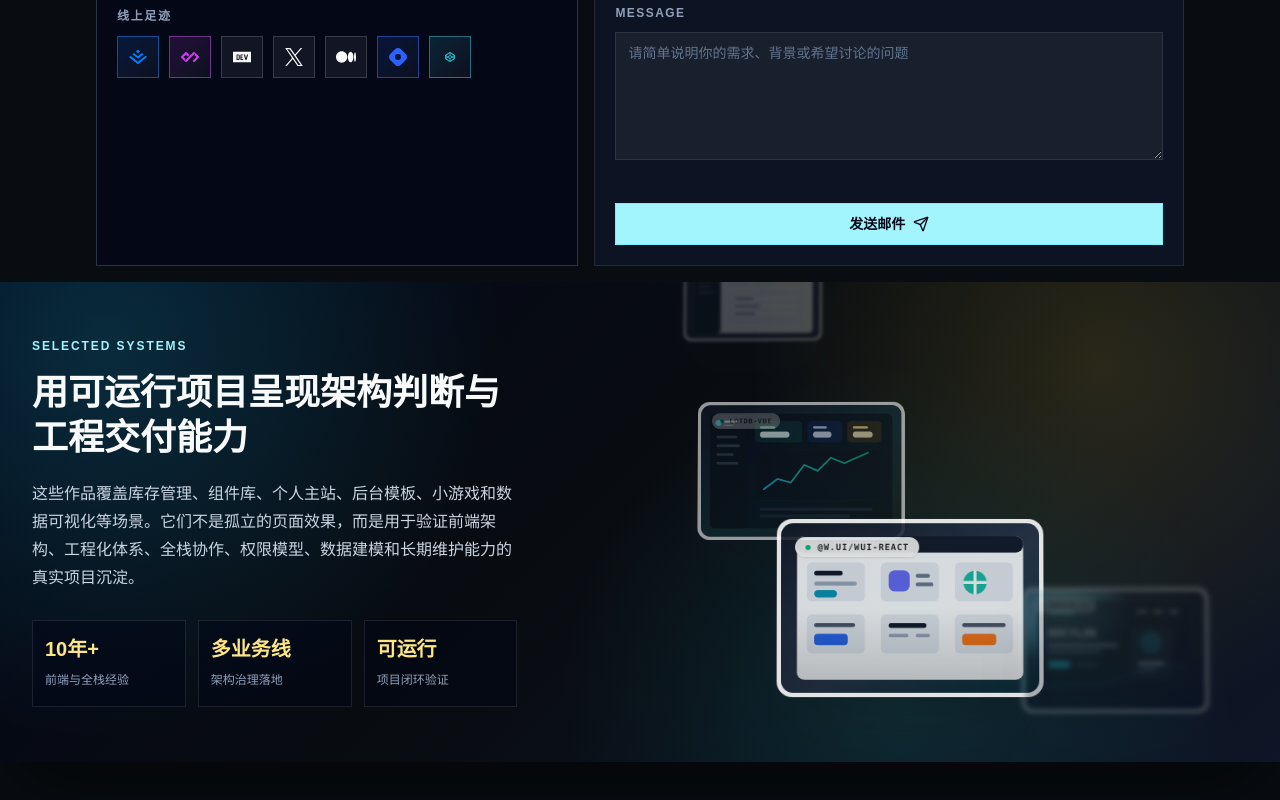
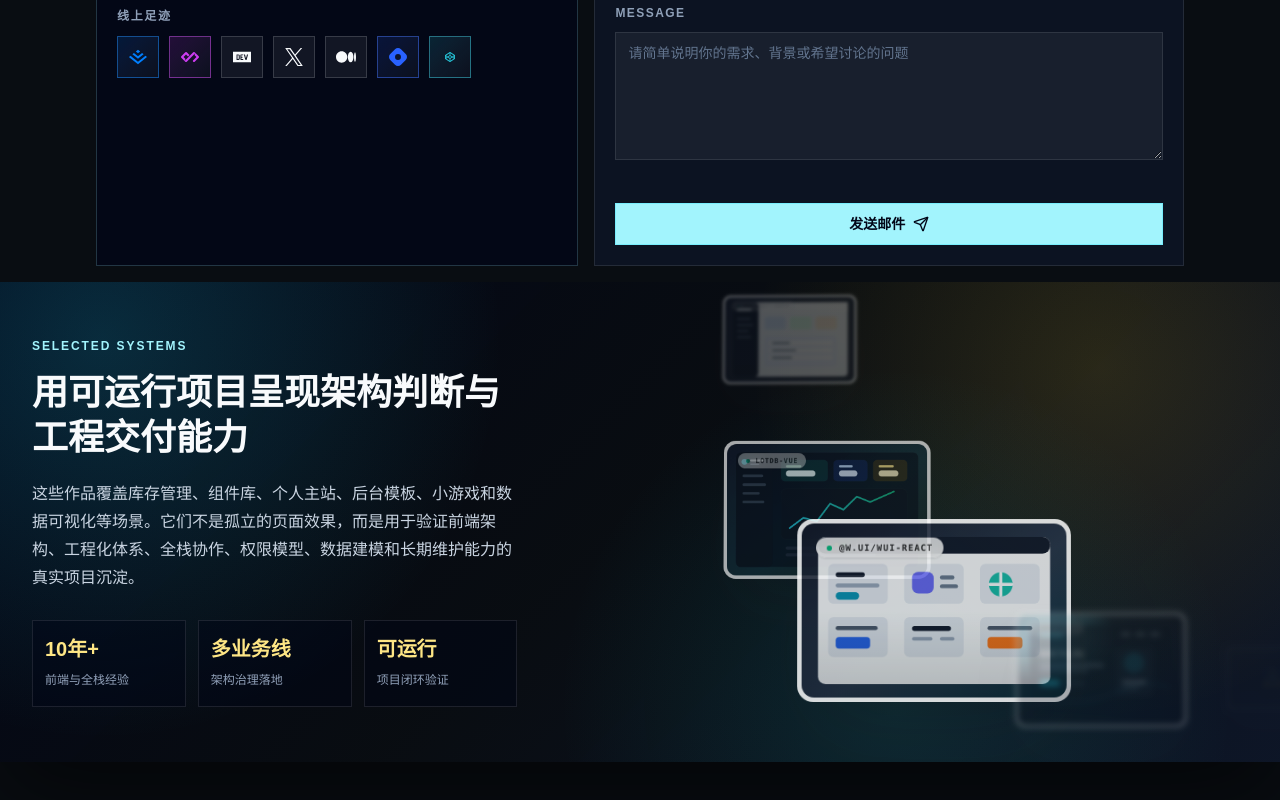
Before and after one commit to wkylin/personal-site, a React (Vite) app: page / in a window 1280 px wide. Shown: the part 5304-6104 px from the top of the page. Built offline with nearby package versions, Linux system fonts and the light colour scheme.

Commit message:
perf: taste skill

```diff
--- a/src/components/TasteSkillTrueMatrixStream.tsx
+++ b/src/components/TasteSkillTrueMatrixStream.tsx
@@ -19,6 +19,7 @@ type MatrixStreamPath = {
   scale: number[];
   rotateX: number[];
   rotateY: number[];
+  rotateZ: number[];
   opacity: number[];
   zIndex: number[];
   blur: number[];
@@ -60,17 +61,22 @@ export type TasteSkillTrueMatrixStreamProps = {
 
 // 每张卡都走同一条轨迹：上方进入 -> 下落居中 -> 横向移出 -> 上方重置
 const DEFAULT_CARD_PATH: MatrixStreamPath = {
-  x: ['-62%', '-62%', '-57%', '-43%', '-26%', '4%', '44%', '102%', '206%', '-62%'],
-  y: ['-265%', '-225%', '-162%', '-78%', '-12%', '30%', '42%', '70%', '86%', '-265%'],
-  z: [-1020, -860, -430, -160, -10, 120, -180, -520, -920, -1020],
-  scale: [0.3, 0.34, 0.44, 0.6, 0.74, 0.84, 0.76, 0.62, 0.4, 0.3],
-  rotateX: [4.0, 3.7, 3.1, 2.6, 2.2, 2.0, 2.2, 2.7, 3.5, 4.0],
-  rotateY: [-3.0, -2.7, -2.0, -1.2, -0.3, 0.2, 0.8, 1.6, 2.6, -3.0],
-  opacity: [0, 0, 0.18, 0.42, 0.66, 0.88, 0.42, 0.16, 0, 0],
-  zIndex: [12, 12, 16, 30, 50, 64, 8, 4, 2, 2],
-  blur: [10, 8, 5, 2, 0, 0, 2, 6, 10, 10],
-  times: [0, 0.09, 0.2, 0.33, 0.46, 0.58, 0.68, 0.79, 0.92, 1],
+  x: ['-76%', '-68%', '-54%', '-36%', '-16%', '6%', '34%', '78%', '136%', '202%', '-76%'],
+  y: ['-255%', '-212%', '-150%', '-72%', '-6%', '30%', '50%', '72%', '88%', '96%', '-255%'],
+  z: [-1180, -980, -620, -260, -40, 170, -120, -480, -840, -1120, -1180],
+  scale: [0.26, 0.32, 0.43, 0.58, 0.74, 0.88, 0.78, 0.62, 0.46, 0.3, 0.26],
+  rotateX: [5.4, 4.8, 3.8, 2.8, 2.1, 1.4, 2.0, 2.9, 4.0, 5.0, 5.4],
+  rotateY: [-4.4, -3.7, -2.5, -1.2, -0.2, 0.4, 1.1, 2.4, 3.8, 4.8, -4.4],
+  rotateZ: [-2.8, -2.2, -1.5, -0.8, -0.2, 0.3, 0.9, 1.8, 2.6, 3.2, -2.8],
+  opacity: [0, 0.05, 0.18, 0.42, 0.7, 0.92, 0.46, 0.2, 0.06, 0, 0],
+  zIndex: [6, 8, 14, 28, 50, 72, 12, 6, 4, 2, 2],
+  blur: [12, 9, 5, 2, 0, 0, 2, 6, 9, 12, 12],
+  times: [0, 0.08, 0.18, 0.31, 0.44, 0.56, 0.66, 0.76, 0.88, 0.96, 1],
 };
+
+const OVERLAY_OPACITY_PATH = [0, 0, 0.08, 0.2, 0.42, 0.76, 0.52, 0.28, 0.08, 0, 0];
+const BADGE_OPACITY_PATH = [0, 0, 0.12, 0.28, 0.58, 1, 0.66, 0.32, 0.08, 0, 0];
+const BADGE_Y_PATH = [-12, -12, -9, -6, -2, 0, -2, -5, -9, -12, -12];
 
 const DEFAULT_IMAGES: MatrixStreamImage[] = [
   { src: "/images/projects/lotdb-vue.svg", alt: "lotdb-vue 库存管理系统效果图", label: "lotdb-vue" },
@@ -110,6 +116,12 @@ const reversePercent = (value: string) => {
   return `${Number(match[1]) * -1}%`;
 };
 
+const offsetPercent = (value: string, offset: number) => {
+  const match = value.match(/^(-?\d+(?:\.\d+)?)%$/);
+  if (!match) return value;
+  return `${Number(match[1]) + offset}%`;
+};
+
 const normalizeImage = (image: MatrixStreamImage, index: number) => {
   if (typeof image === 'string') {
     return {
@@ -137,6 +149,19 @@ const makePath = (direction: MatrixStreamDirection, path?: Partial<MatrixStreamP
   };
 };
 
+const makeSlotPath = (path: MatrixStreamPath, slotIdx: number): MatrixStreamPath => {
+  const lane = (slotIdx % 3) - 1;
+  const depthLane = slotIdx % 2 === 0 ? 1 : -1;
+
+  return {
+    ...path,
+    x: path.x.map((value) => offsetPercent(value, lane * 4)),
+    y: path.y.map((value) => offsetPercent(value, depthLane * 3)),
+    z: path.z.map((value, index) => value - Math.abs(lane) * 70 + (index < 3 ? depthLane * 35 : 0)),
+    rotateZ: path.rotateZ.map((value) => value + lane * 1.1),
+  };
+};
+
 const clampSlotCount = (imageCount: number, minCardSlots: number, maxCardSlots: number) => {
   if (imageCount <= 0) return 0;
   return Math.min(Math.max(imageCount, minCardSlots), maxCardSlots);
@@ -159,6 +184,9 @@ type MatrixStreamCardProps = {
   slotIdx: number;
   images: ReturnType<typeof normalizeImage>[];
   path: MatrixStreamPath;
+  overlayOpacity: number[];
+  badgeOpacity: number[];
+  badgeY: number[];
   transition: Transition;
   duration: number;
   slotCount: number;
@@ -173,6 +201,9 @@ const MatrixStreamCard: React.FC<MatrixStreamCardProps> = ({
   slotIdx,
   images,
   path,
+  overlayOpacity,
+  badgeOpacity,
+  badgeY,
   transition,
   duration,
   slotCount,
@@ -238,7 +269,7 @@ const MatrixStreamCard: React.FC<MatrixStreamCardProps> = ({
 
         <motion.div
           className="absolute inset-0 bg-linear-to-t from-black/20 via-transparent to-transparent"
-          animate={{ opacity: [0, 0, 0.08, 0.28, 0.5, 0.9, 0.74, 0.42, 0, 0] }}
+          animate={{ opacity: overlayOpacity }}
           transition={transition}
         />
 
@@ -246,8 +277,8 @@ const MatrixStreamCard: React.FC<MatrixStreamCardProps> = ({
           <motion.div
             className="absolute top-4 left-4 flex items-center space-x-2 rounded-full bg-white/90 px-3 py-1 shadow-sm backdrop-blur"
             animate={{
-              opacity: [0, 0, 0.1, 0.24, 0.48, 1, 0.72, 0.36, 0, 0],
-              y: [-10, -10, -8, -6, -3, 0, -1, -4, -8, -10],
+              opacity: badgeOpacity,
+              y: badgeY,
             }}
             transition={transition}
           >
@@ -356,12 +387,16 @@ export const TasteSkillTrueMatrixStream: React.FC<TasteSkillTrueMatrixStreamProp
         >
         {Array.from({ length: slotCount }).map((_, cardIdx) => {
           const cardTransition = makeCardLoopTransition(cardIdx, loopDuration, cardStagger, resolvedPath.times);
+          const slotPath = makeSlotPath(resolvedPath, cardIdx);
           return (
             <MatrixStreamCard
               key={cardIdx}
               slotIdx={cardIdx}
               images={streamImages}
-                path={resolvedPath}
+              path={slotPath}
+              overlayOpacity={OVERLAY_OPACITY_PATH}
+              badgeOpacity={BADGE_OPACITY_PATH}
+              badgeY={BADGE_Y_PATH}
               transition={cardTransition}
               duration={loopDuration}
                 slotCount={slotCount}
```
Lines whose indentation alone changed are shown as unchanged.
